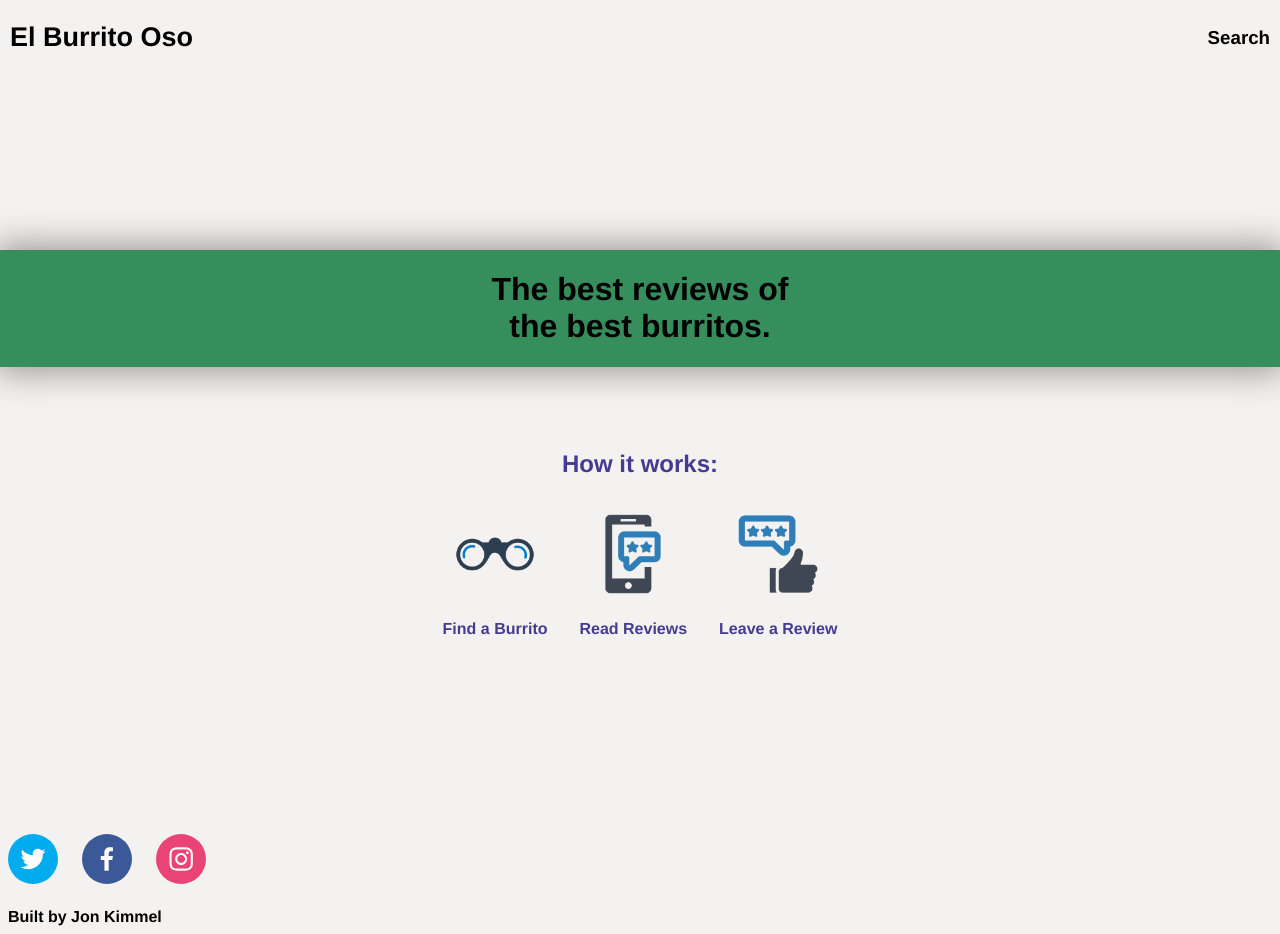
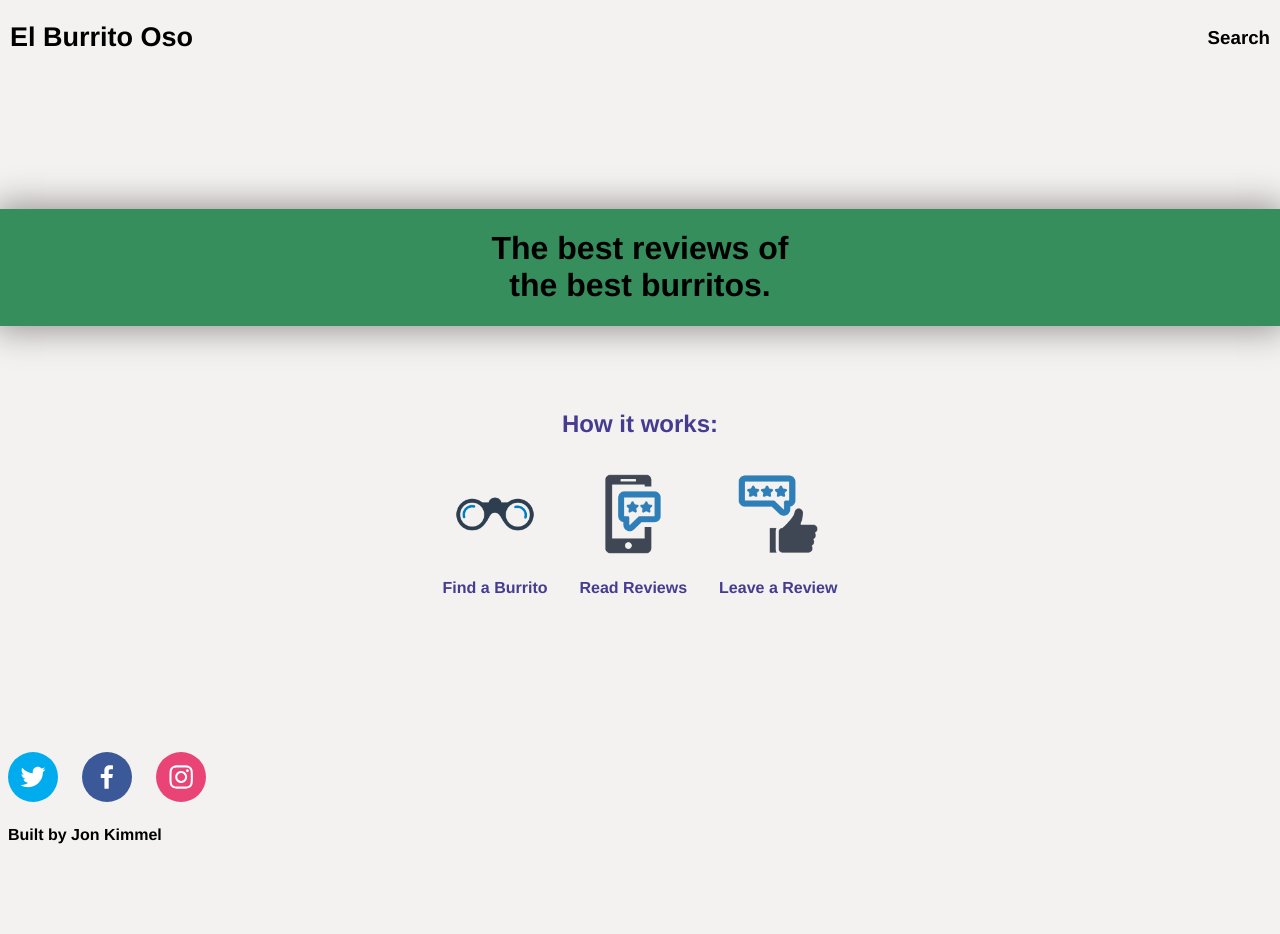
Before and after one commit to Jon-k-1232/ElBurritoOso, a React (Create React App) app: page / in a window 1280 px wide. After the commit the page ends 852 px from the top, so only its background shows below. Built offline with nearby package versions, Linux system fonts and the light colour scheme; no server answers; a web font is replaced by a local one; what google-maps-react would draw is missing.

Commit message:
style update

```diff
--- a/src/Components/Confirm/Confirm.css
+++ b/src/Components/Confirm/Confirm.css
@@ -1,9 +1,7 @@
 
 .confirmReviewPage{
     font-family: 'Helvetica Neue',Helvetica,BlinkMacSystemFont,Avenir Next,Avenir,-apple-system,sans-serif;
-
     background: #f3f2f0;
-    min-height: 90vh;
     display: flex;
     flex-direction: column;
     justify-content: center;
@@ -29,3 +27,16 @@
 .confirmRating p, .confirmReview p{
     font-weight: bold;
 }
+
+
+
+
+
+@media only screen and (min-width: 550px) {
+
+
+.confirmReviewPage{
+    min-height: 80vh;
+}
+
+}
--- a/src/Components/Home/Home.css
+++ b/src/Components/Home/Home.css
@@ -6,7 +6,7 @@
     flex-direction: column;
     justify-content: center;
     align-items: center;
-    min-height: 84vh;
+    min-height: 75vh;
 }
 
 
@@ -84,24 +84,8 @@ a{
 @media only screen and (min-width: 550px) {
 
     .homeScreen {
-        min-height: 87vh;
+        min-height: 80vh;
     }
 
 
 }
-
-
-
-
-/******************************\\\\\\\\\\  LARGE SCREEN  /////////******************************/
-
-
-
-@media only screen and (min-width: 900px) {
-
-.homeScreen{
-    min-height: 90.2vh;
-}
-
-
-}
--- a/src/Components/LeaveReview/LeaveReview.css
+++ b/src/Components/LeaveReview/LeaveReview.css
@@ -1,7 +1,6 @@
 
 .leaveReviewPage{
     font-family: 'Helvetica Neue',Helvetica,BlinkMacSystemFont,Avenir Next,Avenir,-apple-system,sans-serif;
-    letter-spacing: 2px;
     background: #f3f2f0;
 }
 
--- a/src/Components/Search/Search.css
+++ b/src/Components/Search/Search.css
@@ -113,7 +113,6 @@
 
 
 .hitItemContainer {
-  width: 100%;
   display: flex;
   flex-direction: column;
   align-items: center;
@@ -158,7 +157,7 @@
 
 
   .searchPage{
-    min-height: 90.2vh;
+    min-height: 80vh;
   }
 
 
@@ -167,4 +166,5 @@
   }
 
 
+
 }
--- a/src/Components/Submitted/Submitted.css
+++ b/src/Components/Submitted/Submitted.css
@@ -5,9 +5,8 @@
     justify-content: center;
     align-content: center;
     align-items: center;
-    min-height: 91vh;
+    min-height: 75vh;
     font-family: 'Helvetica Neue',Helvetica,BlinkMacSystemFont,Avenir Next,Avenir,-apple-system,sans-serif;
-    letter-spacing: 2px;
     background: #f3f2f0;
     width: 100%
 }
@@ -17,3 +16,15 @@
 #submitted{
     margin: 0px 0px 48px 0px;
 }
+
+
+
+
+@media only screen and (min-width: 550px) {
+
+
+    .submittedPage{
+        min-height: 80vh;
+    }
+
+}
```
